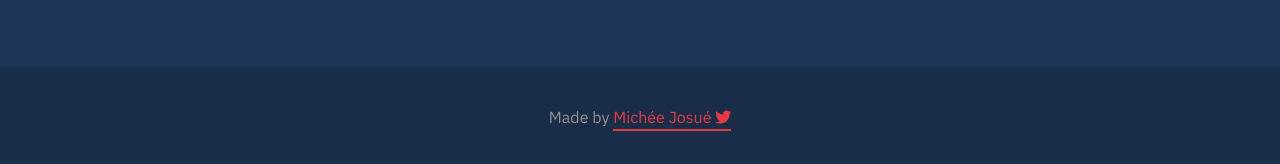
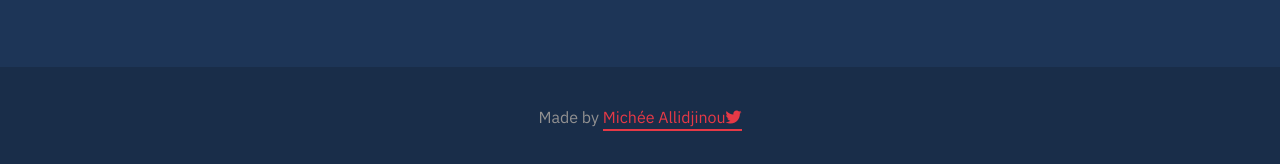
Before and after one commit to yoshua70/portfolio, a Jekyll site: the page built from about.html, in a window 1280 px wide. Shown: the part 733-897 px from the top of the page. Built offline with Jekyll 4.4.1, drawn with Linux system fonts in a browser that asks for light colours; nearby versions of some CDN libraries.

Commit message:
Modify footer message

```diff
--- a/_includes/footer.html
+++ b/_includes/footer.html
@@ -1,5 +1,5 @@
 <footer class="footer animated fadeInUp">
-  <p class="footer_p">Made by <a href="https://twitter.com/allidjinou" class="link">Michée Josué <i class="fab fa-twitter"></i></a href="https://twitter.com/allidjinou"></p>
+  <p class="footer_p">Made by <a href="https://twitter.com/allidjinou" class="link">Michée Allidjinou<i class="fab fa-twitter"></i></a href="https://twitter.com/allidjinou"></p>
   <!-- Local JS -->
   <script src="/assets/js/script.js"></script>
 </footer>
```
